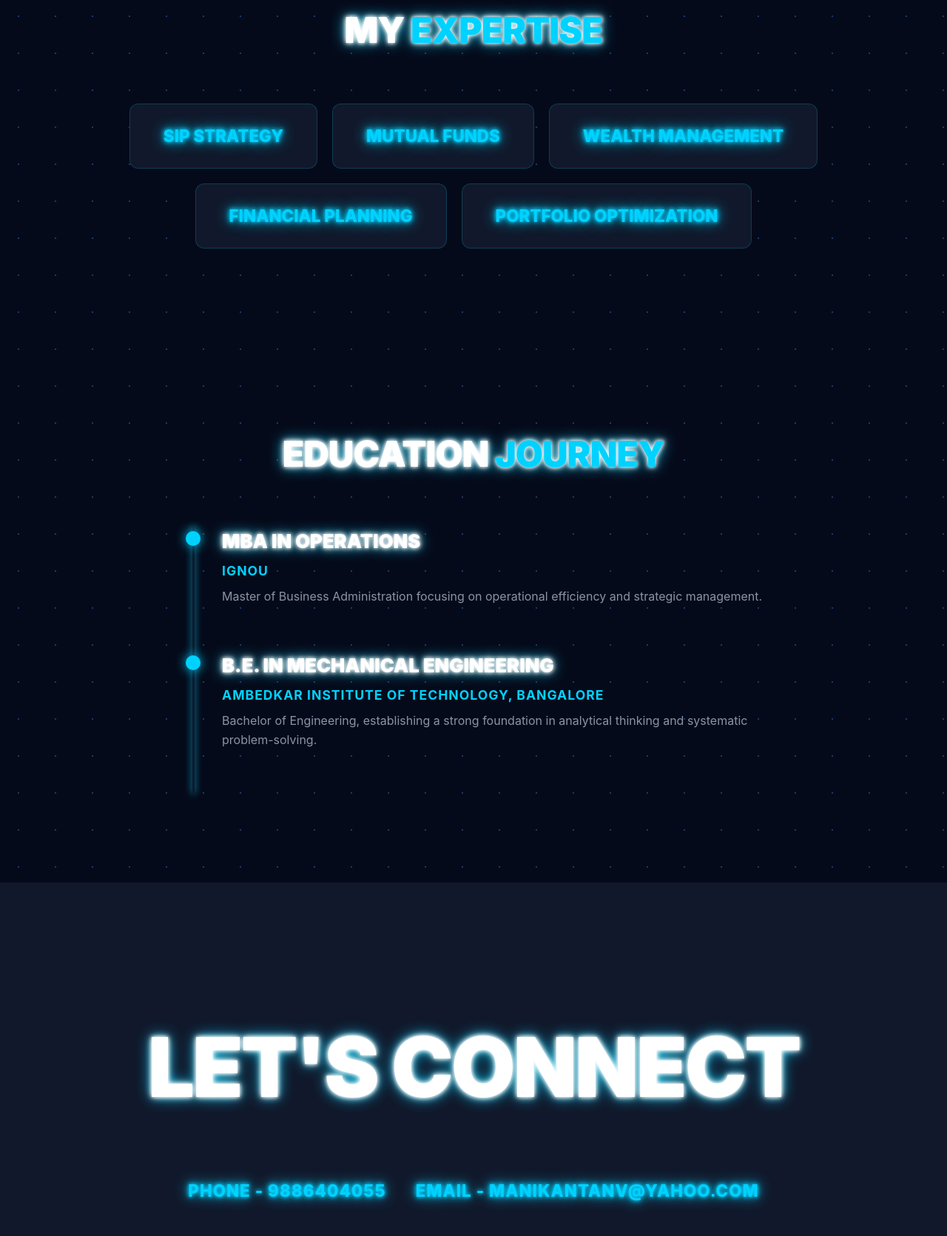
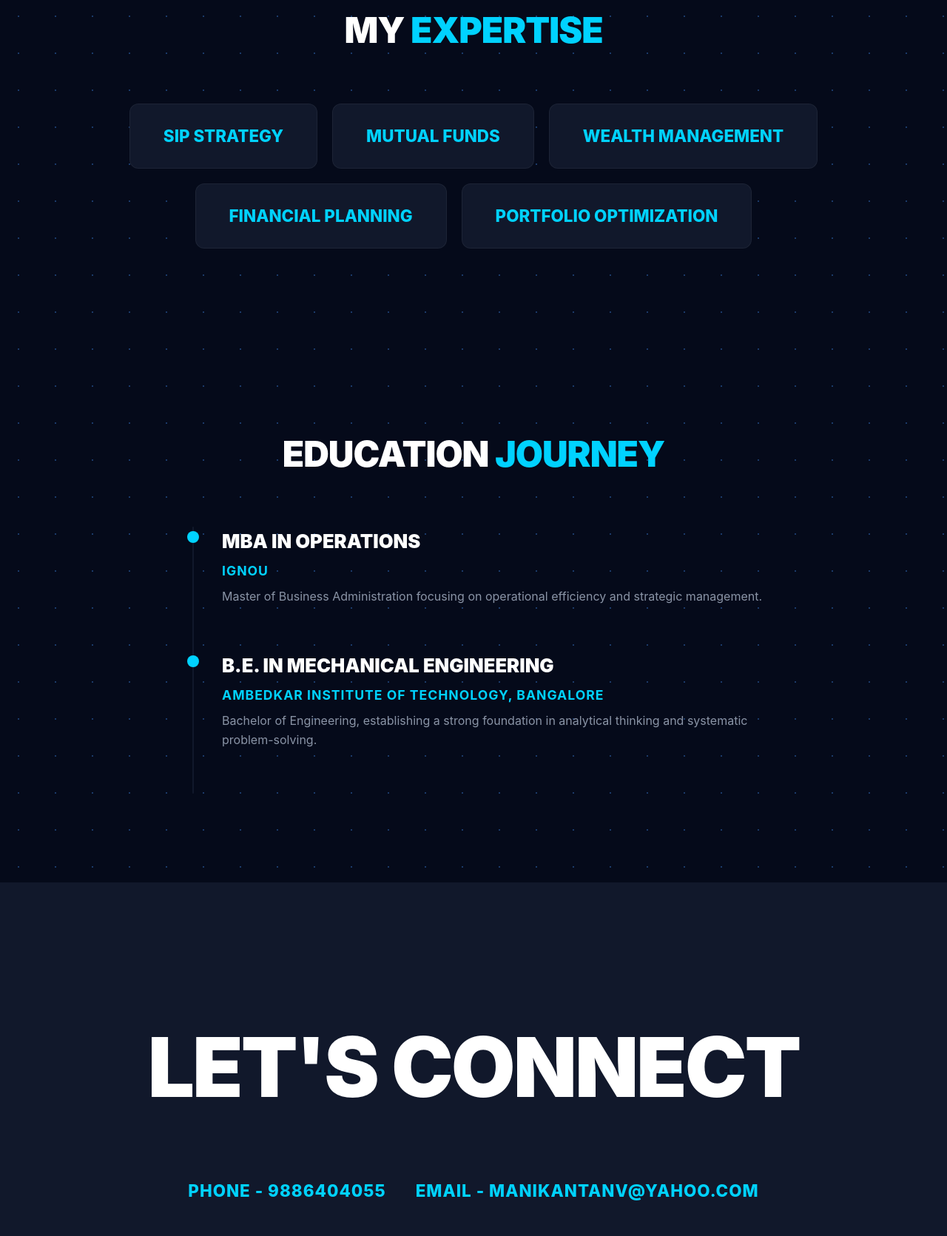
Before and after one commit to eshwarcoder/mani, a plain HTML site: page index.html in a window 1280 px wide. Shown: the part 1053-2724 px from the top of the page at 74% size. Drawn offline with Linux system fonts and the light colour scheme.

Commit message:
Update index.html

```diff
--- a/index.html
+++ b/index.html
@@ -5,13 +5,13 @@
     <meta name="viewport" content="width=device-width, initial-scale=1.0">
     <title>Mani | The SIP Guy</title>
     <style>
-        /* CSS Variables for a Modern Neon Blue Layout */
+        /* CSS Variables for a Clean, Modern Layout */
         :root {
-            --bg-dark: #050A1A; /* Deeper dark for neon contrast */
+            --bg-dark: #050A1A;
             --bg-card: #11182B;
             --text-main: #FFFFFF;
             --text-muted: #8A94A6;
-            --accent-cyan: #00D2FF; /* Bright Neon Cyan */
+            --accent-cyan: #00D2FF;
             --transition-speed: 0.8s;
         }
 
@@ -27,7 +27,6 @@
             color: var(--text-main);
             line-height: 1.6;
             overflow-x: hidden;
-            /* Added depth with stars background to match avatar style */
             background-image: radial-gradient(#1B3A69 1px, transparent 1px);
             background-size: 50px 50px;
         }
@@ -51,15 +50,13 @@
             50% { transform: translateY(-20px); }
         }
 
-        /* Neon Glow Utility Classes */
-        .neon-text-cyan {
+        /* Clean Text Utility Classes */
+        .text-cyan {
             color: var(--accent-cyan);
-            text-shadow: 0 0 5px var(--accent-cyan), 0 0 10px var(--accent-cyan), 0 0 20px var(--accent-cyan);
         }
 
-        .neon-text-white {
+        .text-white {
             color: var(--text-main);
-            text-shadow: 0 0 5px var(--text-main), 0 0 10px var(--text-main), 0 0 20px var(--accent-cyan);
         }
 
         /* --- Navigation --- */
@@ -71,7 +68,7 @@
             display: flex;
             justify-content: space-between;
             align-items: center;
-            background: rgba(5, 10, 26, 0.8);
+            background: rgba(5, 10, 26, 0.9);
             backdrop-filter: blur(15px);
             z-index: 1000;
         }
@@ -81,7 +78,6 @@
             font-weight: 900;
             letter-spacing: 1px;
             color: var(--text-main);
-            text-shadow: 0 0 5px var(--text-main), 0 0 10px var(--accent-cyan);
         }
 
         .logo span {
@@ -106,7 +102,6 @@
         .nav-links a:hover {
             color: var(--accent-cyan);
             transform: translateY(-2px);
-            text-shadow: 0 0 5px var(--accent-cyan);
         }
 
         /* --- Hero Section --- */
@@ -125,9 +120,7 @@
             height: 300px;
             margin-bottom: 40px;
             background: transparent;
-            /* Applied the modern floating animation */
             animation: float 5s ease-in-out infinite;
-            filter: drop-shadow(0 0 15px rgba(0, 210, 255, 0.4));
         }
 
         .avatar-container img {
@@ -194,16 +187,14 @@
             background: var(--bg-card);
             padding: 25px 45px;
             border-radius: 12px;
-            border: 1px solid rgba(0, 210, 255, 0.2);
+            border: 1px solid rgba(255, 255, 255, 0.05);
             transition: all 0.4s cubic-bezier(0.16, 1, 0.3, 1);
         }
 
         .expertise-item:hover {
-            transform: scale(1.08) translateY(-10px);
+            transform: scale(1.05) translateY(-5px);
             background: var(--accent-cyan);
             color: var(--bg-dark);
-            text-shadow: none;
-            box-shadow: 0 10px 30px rgba(0, 210, 255, 0.5);
         }
 
         /* --- Education Timeline --- */
@@ -219,10 +210,9 @@
             left: 20px;
             top: 0;
             height: 100%;
-            width: 3px;
+            width: 2px;
             background: var(--bg-card);
             border-radius: 5px;
-            box-shadow: 0 0 10px var(--accent-cyan);
         }
 
         .timeline-item {
@@ -234,13 +224,12 @@
         .timeline-item::before {
             content: '';
             position: absolute;
-            left: 11px;
+            left: 13px;
             top: 6px;
-            width: 20px;
-            height: 20px;
+            width: 16px;
+            height: 16px;
             border-radius: 50%;
             background: var(--accent-cyan);
-            box-shadow: 0 0 15px var(--accent-cyan);
         }
 
         .edu-title {
@@ -290,12 +279,12 @@
             font-weight: 800;
             letter-spacing: 1px;
             transition: all 0.3s ease;
+            color: var(--accent-cyan);
         }
 
         .contact-links a:hover {
             color: var(--text-main);
             transform: translateY(-5px);
-            text-shadow: 0 0 5px var(--text-main);
         }
 
         /* --- Responsive Design --- */
@@ -324,37 +313,36 @@
 
     <header id="home">
         <div class="avatar-container fade-in visible">
-            <!-- Directly linked to the user-provided URL -->
             <img src="https://i.postimg.cc/YqSnrZjb/Gemini-Generated-Image-qjrttpqjrttpqjrt.png" alt="Mani Avatar">
         </div>
-        <h1 class="hero-title neon-text-white fade-in visible">HI, I'M MANI</h1>
-        <h2 class="hero-subtitle neon-text-cyan fade-in visible">THE SIP GUY</h2>
+        <h1 class="hero-title text-white fade-in visible">HI, I'M MANI</h1>
+        <h2 class="hero-subtitle text-cyan fade-in visible">THE SIP GUY</h2>
         <p class="hero-desc fade-in visible">
             I am an independent financial advisor and solo entrepreneur. With a strong foundation in operations and engineering, I specialize in navigating the complexities of SIPs and Mutual Funds to engineer strategic wealth generation for my clients.
         </p>
     </header>
 
     <section id="expertise">
-        <h2 class="section-title neon-text-white fade-in">MY <span>EXPERTISE</span></h2>
+        <h2 class="section-title text-white fade-in">MY <span>EXPERTISE</span></h2>
         <div class="expertise-grid">
-            <div class="expertise-item neon-text-cyan fade-in">SIP STRATEGY</div>
-            <div class="expertise-item neon-text-cyan fade-in">MUTUAL FUNDS</div>
-            <div class="expertise-item neon-text-cyan fade-in">WEALTH MANAGEMENT</div>
-            <div class="expertise-item neon-text-cyan fade-in">FINANCIAL PLANNING</div>
-            <div class="expertise-item neon-text-cyan fade-in">PORTFOLIO OPTIMIZATION</div>
+            <div class="expertise-item text-cyan fade-in">SIP STRATEGY</div>
+            <div class="expertise-item text-cyan fade-in">MUTUAL FUNDS</div>
+            <div class="expertise-item text-cyan fade-in">WEALTH MANAGEMENT</div>
+            <div class="expertise-item text-cyan fade-in">FINANCIAL PLANNING</div>
+            <div class="expertise-item text-cyan fade-in">PORTFOLIO OPTIMIZATION</div>
         </div>
     </section>
 
     <section id="education">
-        <h2 class="section-title neon-text-white fade-in">EDUCATION <span>JOURNEY</span></h2>
+        <h2 class="section-title text-white fade-in">EDUCATION <span>JOURNEY</span></h2>
         <div class="timeline">
             <div class="timeline-item fade-in">
-                <div class="edu-title neon-text-white">MBA IN OPERATIONS</div>
+                <div class="edu-title text-white">MBA IN OPERATIONS</div>
                 <div class="edu-subtitle">IGNOU</div>
                 <div class="edu-desc">Master of Business Administration focusing on operational efficiency and strategic management.</div>
             </div>
             <div class="timeline-item fade-in">
-                <div class="edu-title neon-text-white">B.E. IN MECHANICAL ENGINEERING</div>
+                <div class="edu-title text-white">B.E. IN MECHANICAL ENGINEERING</div>
                 <div class="edu-subtitle">AMBEDKAR INSTITUTE OF TECHNOLOGY, BANGALORE</div>
                 <div class="edu-desc">Bachelor of Engineering, establishing a strong foundation in analytical thinking and systematic problem-solving.</div>
             </div>
@@ -362,19 +350,17 @@
     </section>
 
     <section id="contact">
-        <h2 class="huge-text neon-text-white fade-in">LET'S CONNECT</h2>
+        <h2 class="huge-text text-white fade-in">LET'S CONNECT</h2>
         <div class="contact-links fade-in">
-            <a href="tel:+919886404055" class="neon-text-cyan">PHONE - 9886404055</a>
-            <a href="mailto:manikantanv@yahoo.com" class="neon-text-cyan">EMAIL - MANIKANTANV@YAHOO.COM</a>
+            <a href="tel:+919886404055">PHONE - 9886404055</a>
+            <a href="mailto:manikantanv@yahoo.com">EMAIL - MANIKANTANV@YAHOO.COM</a>
         </div>
     </section>
 
     <script>
-        // Upgraded JavaScript for Staggered, Smooth Scroll Fade-In Transitions
         document.addEventListener('DOMContentLoaded', () => {
             const faders = document.querySelectorAll('.fade-in');
 
-            // Apply visible immediately for elements already near the top on page load
             faders.forEach(fader => {
                 const rect = fader.getBoundingClientRect();
                 if(rect.top < window.innerHeight * 0.9) {
@@ -392,7 +378,6 @@
                     if (!entry.isIntersecting) {
                         return;
                     } else {
-                        // Add a subtle staggered delay for the modern feel
                         setTimeout(() => {
                             entry.target.classList.add('visible');
                         }, index * 40);
```
